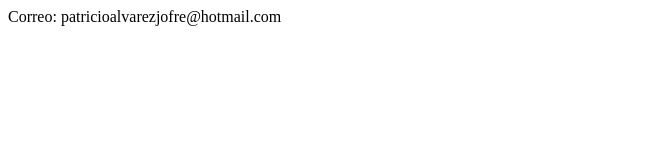
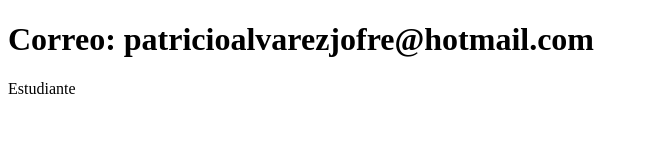
Before and after one commit to PatricioAlvarezJ/sistema-de-registro, a plain HTML site: page contacto.html in a window 1280 px wide. Shown: the whole page, without its empty margins (0-648 px from the left). Drawn offline with Linux system fonts and the light colour scheme.

Commit message:
actualizar el contacto

```diff
--- a/contacto.html
+++ b/contacto.html
@@ -6,6 +6,7 @@
     <title>Contacto</title>
 </head>
 <body>
-  Correo: patricioalvarezjofre@hotmail.com
+  <h1>Correo: patricioalvarezjofre@hotmail.com</h1>
+            <P>Estudiante</P>
 </body>
 </html>
```
